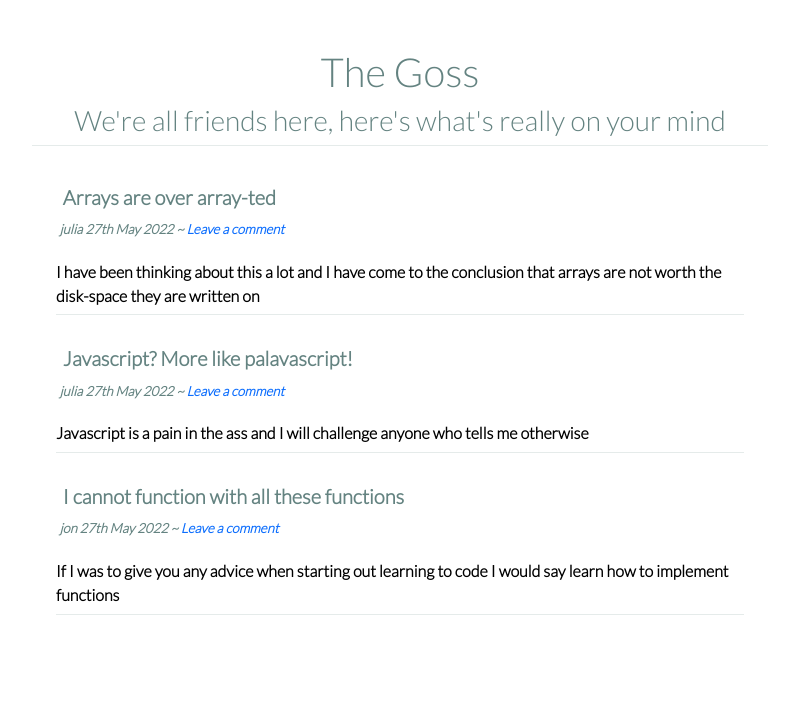
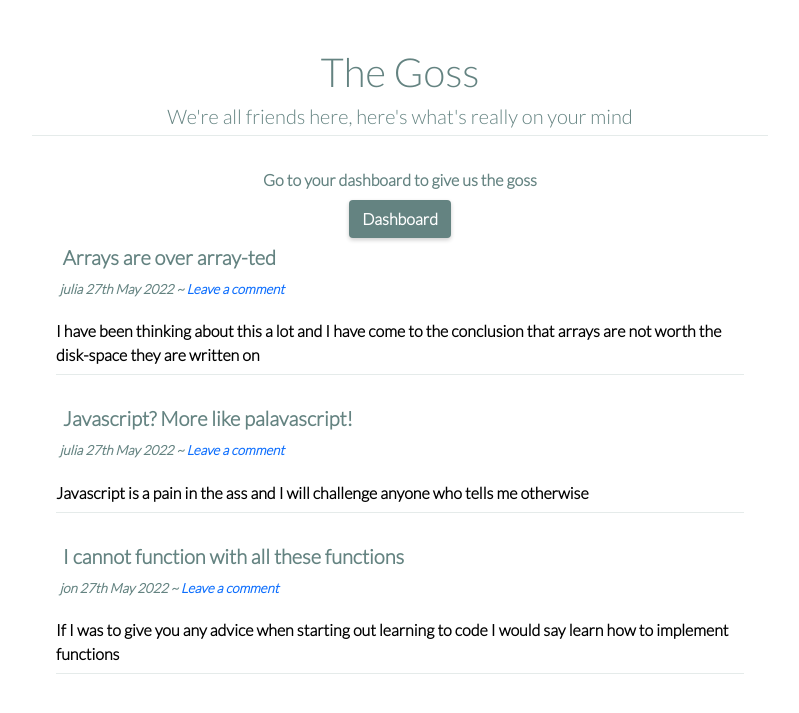
Before and after one commit to jgray33/blog-site, a Node server app: page / in a window 1280 px wide. Shown: the part 56-769 px from the top of the page, without its empty margins (240-1039 px from the left). Run offline with Node 20, Linux system fonts and the light colour scheme; data comes from the database, SQL or seed files in the repository; some libraries are stand-ins or nearby versions.

```diff
--- a/public/css/style.css
+++ b/public/css/style.css
@@ -42,6 +42,7 @@
 #bi-line {
   padding-bottom: 1%;
   border-bottom: 1px solid var(--light-green);
+  font-size: 20px;
 }
 
 /* Nav bar */
@@ -157,3 +158,15 @@ nav {
   width: 200px;
   height: 300px;
 }
+
+#directions{
+  font-size: 16px;
+}
+
+#go-to-dash{
+  display: inline-block;
+}
+
+.margin{
+  margin-top: 1%;
+}
--- a/views/all-posts-dashboard.handlebars
+++ b/views/all-posts-dashboard.handlebars
@@ -28,11 +28,10 @@
       </div>
 
       <div>
-        <a href="/dashboard/post/{{id}}" class="btn" id="post-btn"> Edit your post </a>
+        <a href="/dashboard/post/{{id}}" class="btn">Edit post</a>
        <hr>
       </div>
-
-    </div>
+       </div>
   </div>
 
   {{/each}}
--- a/views/homepage.handlebars
+++ b/views/homepage.handlebars
@@ -1,9 +1,17 @@
+
+
+{{!-- Header --}}
+<header class="headings">
+<h1> The Goss </h1>
+<h2 id="bi-line"> We're all friends here, here's what's really on your mind</h2>
+<br>
+<section id="go-to-dash"> Go to your dashboard to give us the goss</header>
+        <a href="/dashboard"><button type="submit" class="margin btn">Dashboard</button></a>
+</section>
+</header>
+
+
 {{!-- Each blog post --}}
-<div class="headings">
-<h1> The Goss </h1>
-<h3 id="bi-line"> We're all friends here, here's what's really on your mind</h3>
-<br>
-</div>
 <div class="container">
   {{#each posts}}
   <div class="box" id="card-container">
```
Also changed, not shown: controllers/dashboard.js (+10 -5 lines).
